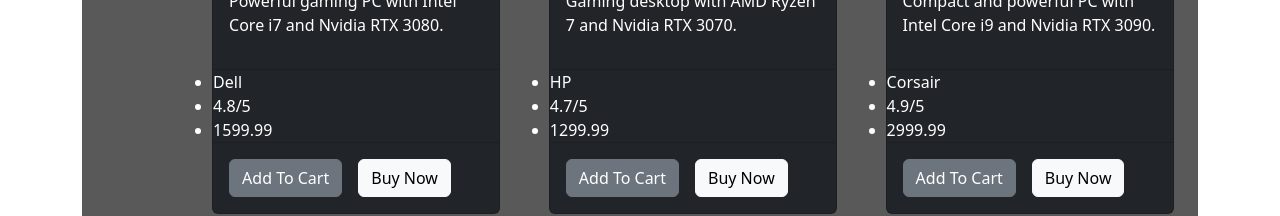
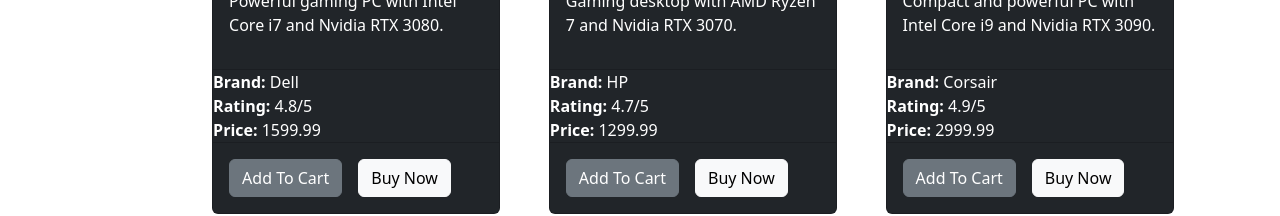
Before and after one commit to JasjeetChatha/E-store, a React (Create React App) app: page / in a window 1280 px wide. Shown: the part 479-695 px from the top of the page. Built offline with nearby package versions, Linux system fonts and the light colour scheme.

Commit message:
Did some changes

```diff
--- a/src/Components/Home/Home-CSS/Home.scss
+++ b/src/Components/Home/Home-CSS/Home.scss
@@ -8,6 +8,5 @@
     display: flex;            /* Use flexbox for card containers */
     flex-wrap: wrap;         /* Allow wrapping of cards to the next line */
     justify-content: space-around; /* Distribute space between cards */
-    margin-bottom: 15px;
-    background-color: rgb(89, 89, 89);   /* Space between categories */
+    margin-bottom: 15px;     /* Space between categories */
   }
--- a/src/Components/Home/Home-Card.js
+++ b/src/Components/Home/Home-Card.js
@@ -12,9 +12,9 @@
     <p class="card-text" className="desc">{desc}</p>
   </div>
   <ul class="list-group list-group-flush">
-    <li class="list-group-item" className="brand">{brand}</li>
-    <li class="list-group-item" className="rating">{rating}</li>
-    <li class="list-group-item" className="price">{price}</li>
+    <li class="list-group-item" className="brand"><b>Brand: </b>{brand}</li>
+    <li class="list-group-item" className="rating"><b>Rating: </b>{rating}</li>
+    <li class="list-group-item" className="price"><b>Price: </b>{price}</li>
   </ul>
   <div class="card-body">
     <a href="#" class="card-link"><button type="button" class="btn btn-secondary">Add To Cart</button></a>
```
